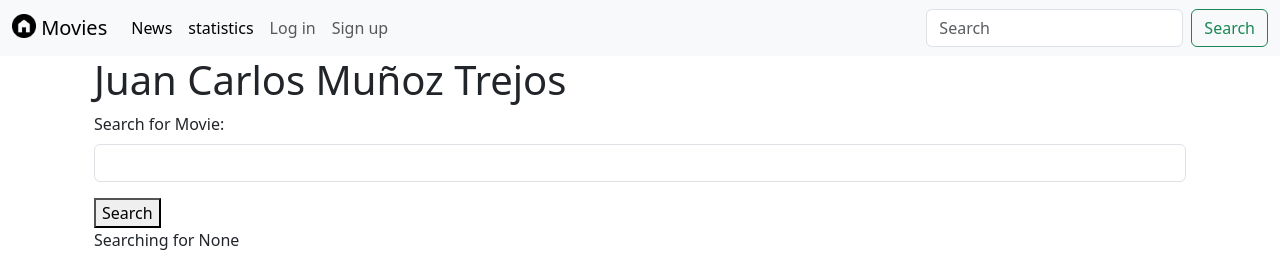
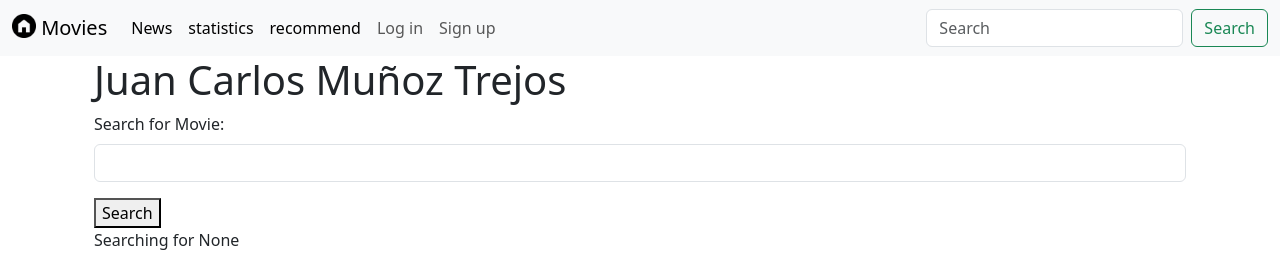
Before and after one commit to katals/Taller1_PI1_2566, a Django app: page / in a window 1280 px wide. Shown: the top 266 px of the page. Run offline with Django 3.2, Linux system fonts and the light colour scheme; data comes from the database, SQL or seed files in the repository.

Commit message:
finalización cambios taller03

```diff
--- a/moviereviews/templates/base.html
+++ b/moviereviews/templates/base.html
@@ -21,6 +21,10 @@
         <li class="nav-item">
           <a class="nav-link active" aria-current="page" href="{% url 'statistics' %}">statistics</a>
         </li>
+        <li class="nav-item">
+          <a class="nav-link active" aria-current="page" href="{% url 'recommend' %}">recommend</a>
+        </li>
+
         <li class="nav-item">
           <a class="nav-link" href="#">Log in</a>
         </li>
--- a/moviereviews/urls.py
+++ b/moviereviews/urls.py
@@ -27,7 +27,7 @@ urlpatterns = [
     path('news/', include('news.urls')),  # Home view for the news app, assuming it uses the same home view
     path('statistics/', movieViews.statistics_view, name='statistics'),  # Statistics view for the movie app
     path('signup/', movieViews.signup, name='signup'),  # Signup view for the movie app
-    path('recommend/', movieViews.recommend_movie, name='recommend_movie'),
+    path('recommend/', movieViews.recommend_movie, name='recommend'),
 ]
 
 urlpatterns += static(settings.MEDIA_URL, document_root=settings.MEDIA_ROOT)
```
Also changed, not shown: media/movie/images/m_Carmencita.png.
